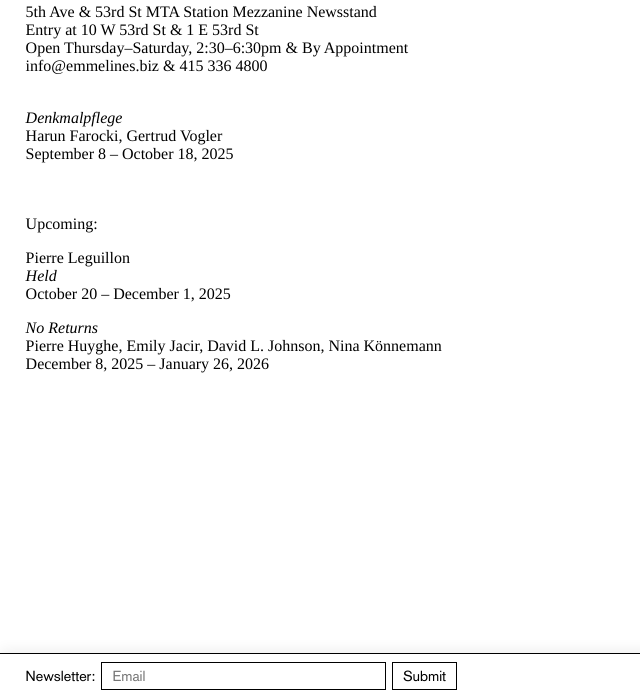
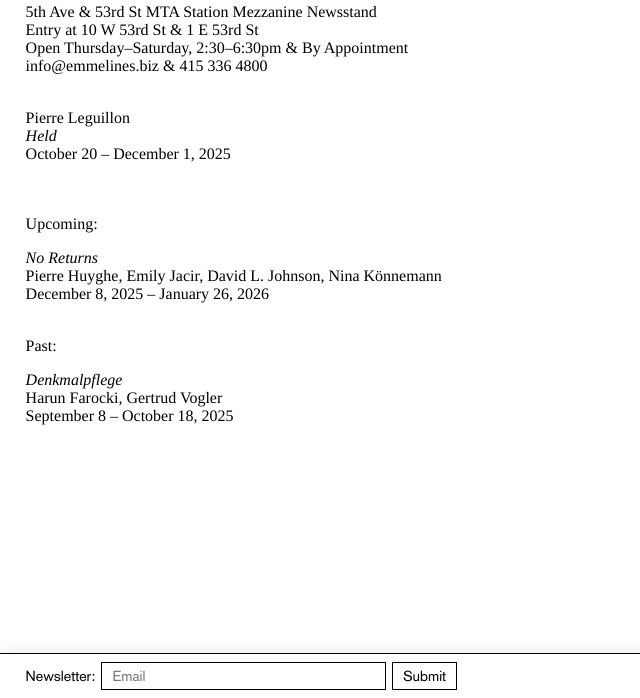
Before and after one commit to williamwiebe/emmelines, a plain HTML site: page index.html in a window 1280 px wide. Shown: the part 102-800 px from the top of the page, without its empty margins (0-640 px from the left). Drawn offline with Linux system fonts and the light colour scheme.

Commit message:
Leguillon live

```diff
--- a/index.html
+++ b/index.html
@@ -24,27 +24,30 @@
 
       <br />
       <p>
+        <a href="held.html">
+          Pierre Leguillon<br />
+          <em>Held</em><br />
+          October 20 – December 1, 2025</a
+        >
+      </p>
+      <br /><br />
+      <p>Upcoming:</p>
+      <p>
+        <em>No Returns</em><br />
+        Pierre Huyghe, Emily Jacir, David L. Johnson, Nina Könnemann<br />
+        December 8, 2025 – January 26, 2026
+      </p>
+      <br />
+      <p>Past:</p>
+      <p>
         <a href="denkmalpflege.html">
           <em>Denkmalpflege</em><br />
           Harun Farocki, Gertrud Vogler<br />
           September 8 – October 18, 2025</a
         >
       </p>
-      <br /><br />
-      <p>Upcoming:</p>
-      <p>
-        <a href="held.html">
-          Pierre Leguillon<br />
-          <em>Held</em><br />
-          October 20 – December 1, 2025</a
-        >
-      </p>
-      <p>
-        <em>No Returns</em><br />
-        Pierre Huyghe, Emily Jacir, David L. Johnson, Nina Könnemann<br />
-        December 8, 2025 – January 26, 2026
-      </p>
     </main>
+
     <footer class="newsletter">
       <iframe name="hidden_iframe" style="display: none"></iframe>
 
```
Also changed, not shown: held.html (+6 -1 lines), 1 other file.
